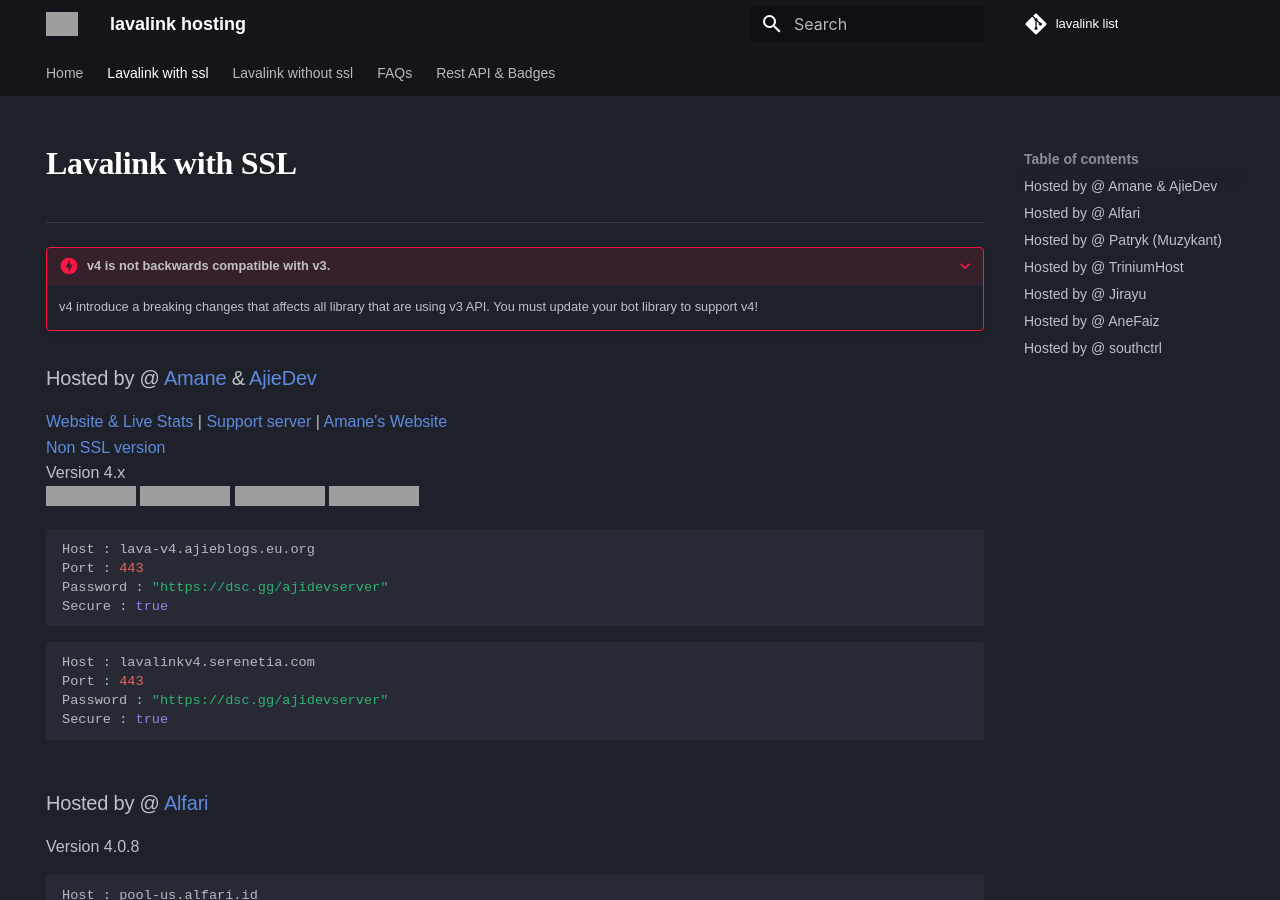
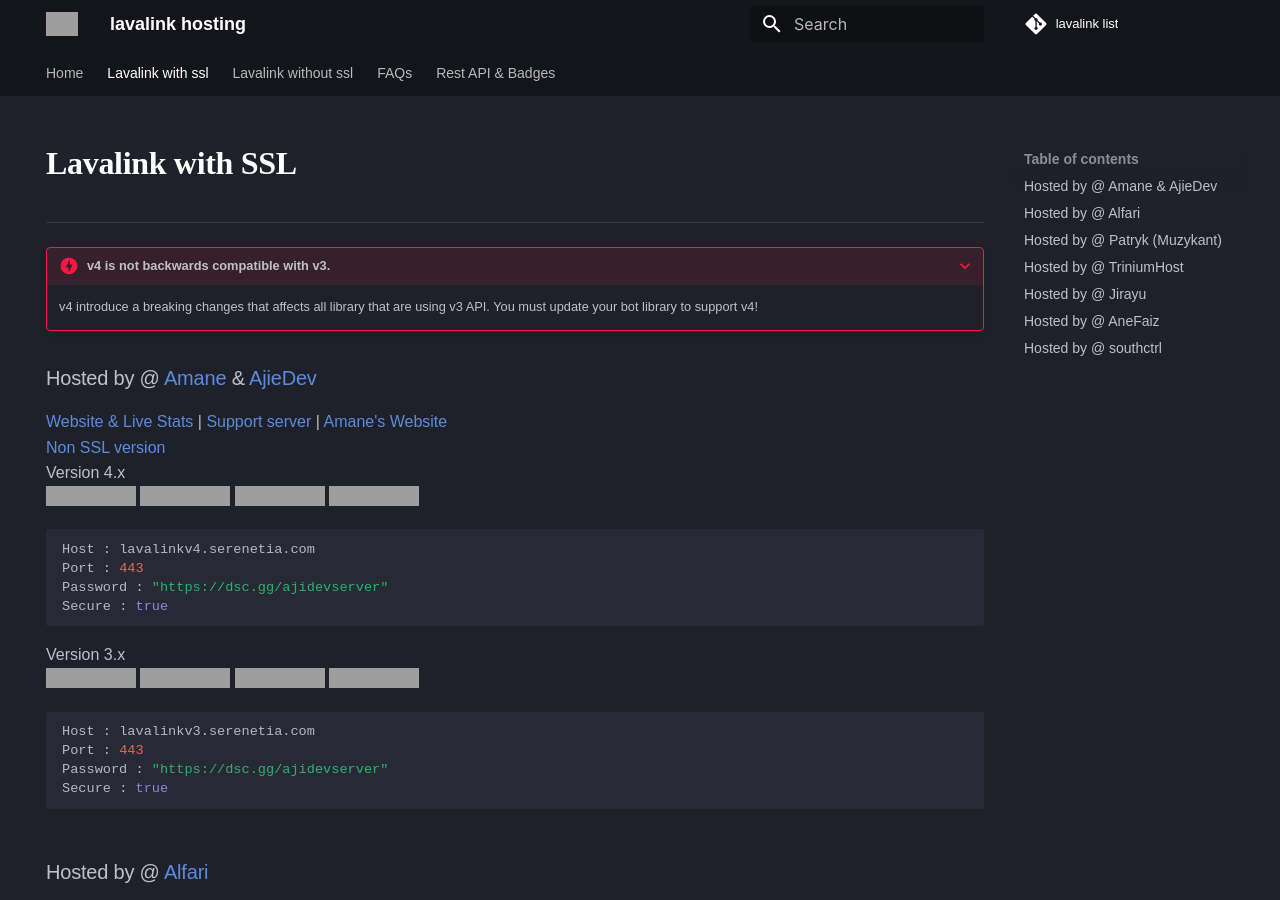
Before and after one commit to DarrenOfficial/lavalink-list, an MkDocs documentation site: the page built from docs/SSL/Lavalink-SSL.md, in a window 1280 px wide and 900 px high. Built offline with MkDocs 1.6.1 and Material for MkDocs 9.7.7, drawn with Linux system fonts in a browser that asks for light colours; some web fonts are replaced; comment, search, counter and statistics services are not loaded; a style sheet for code colours, icons or effects is not loaded; grey boxes are pictures that could not be loaded.

Commit message:
Change host addresses in Lavalink-SSL.md
Updated host addresses for Lavalink SSL documentation.

````diff
--- a/docs/SSL/Lavalink-SSL.md
+++ b/docs/SSL/Lavalink-SSL.md
@@ -29,13 +29,15 @@ hide:
 Version 4.x <br />
 ![stat](https://ajieblogs.eu.org/lavalink/v4/badge/Status) ![up](https://ajieblogs.eu.org/lavalink/v4/badge/Uptime) ![playersv4](https://ajieblogs.eu.org/lavalink/v4/badge/Players) ![bwv4](https://ajieblogs.eu.org/lavalink/v4/badge/Bandwidth)
 ```bash
-Host : lava-v4.ajieblogs.eu.org
+Host : lavalinkv4.serenetia.com
 Port : 443
 Password : "https://dsc.gg/ajidevserver"
 Secure : true
 ```
+Version 3.x <br />
+![stat](https://ajieblogs.eu.org/lavalink/v3/badge/Status) ![up](https://ajieblogs.eu.org/lavalink/v3/badge/Uptime) ![playersv4](https://ajieblogs.eu.org/lavalink/v3/badge/Players) ![bwv4](https://ajieblogs.eu.org/lavalink/v3/badge/Bandwidth)
 ```bash
-Host : lavalinkv4.serenetia.com
+Host : lavalinkv3.serenetia.com
 Port : 443
 Password : "https://dsc.gg/ajidevserver"
 Secure : true
````
